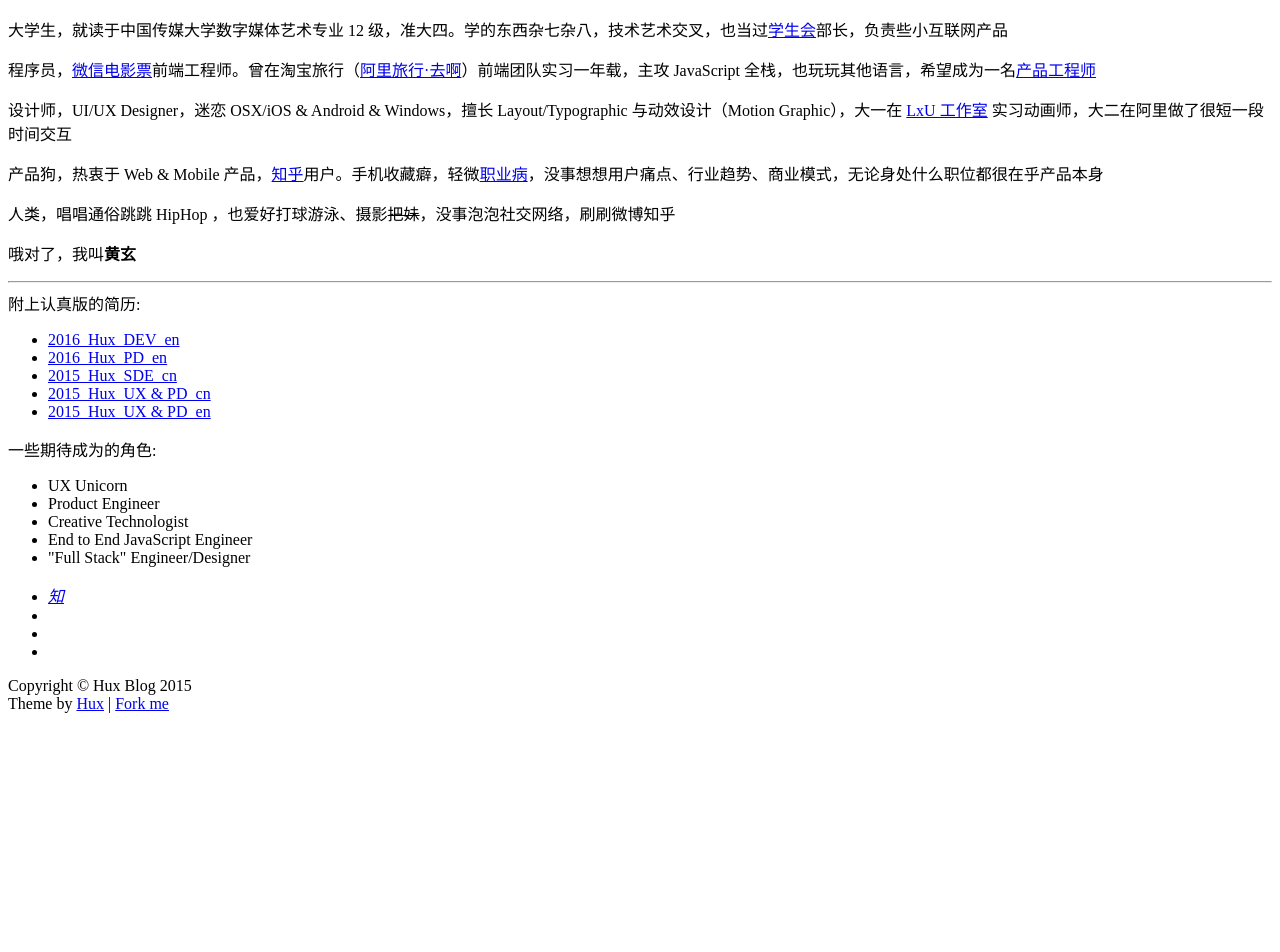
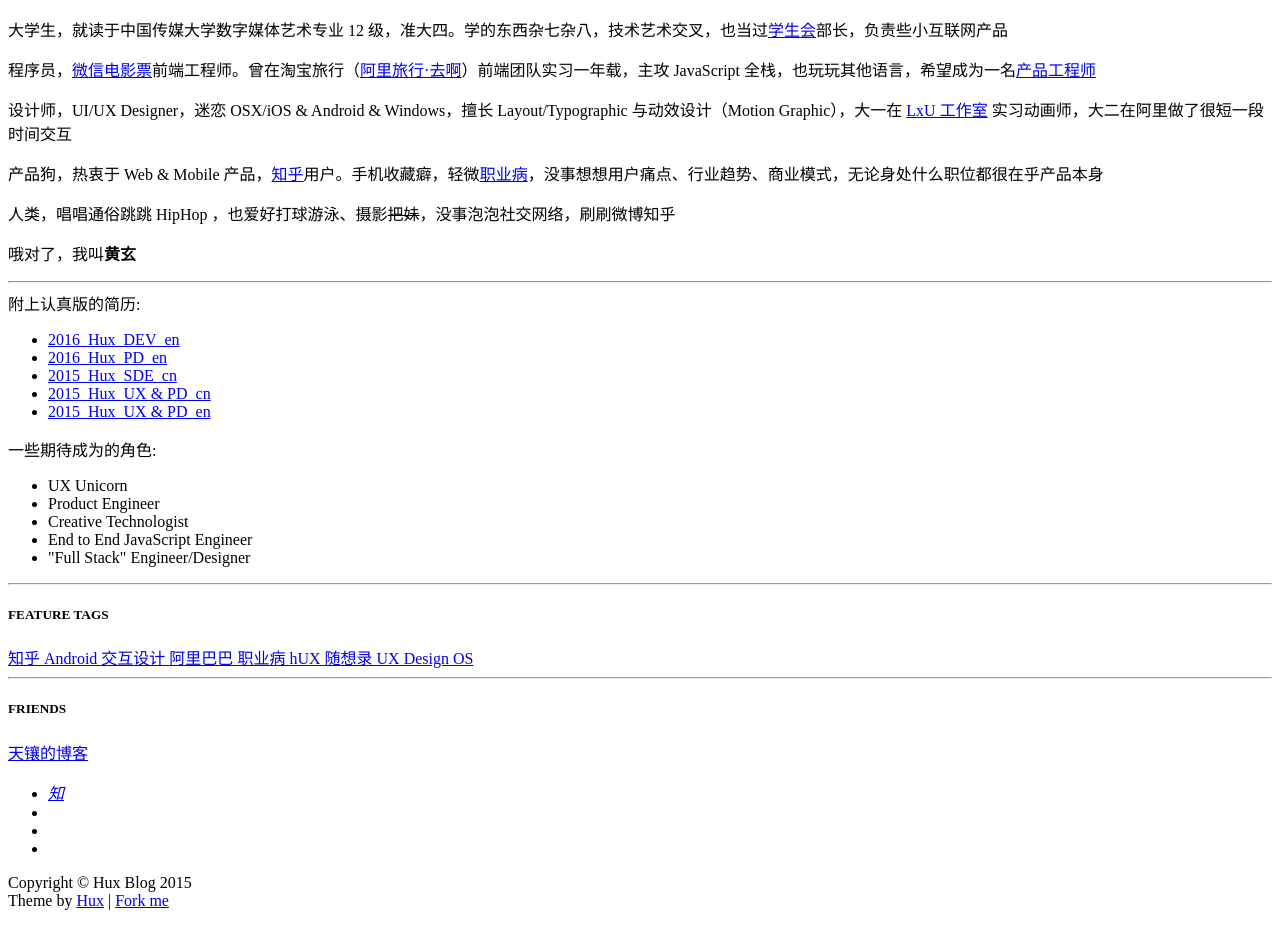
Before and after one commit to zhaohuabing/jekyll_blog_backup, a Jekyll site: the page built from about.html, in a window 1280 px wide. Shown: the part 373-1325 px from the top of the page. Built offline with Jekyll 4.4.1, drawn with Linux system fonts in a browser that asks for light colours; nearby versions of some CDN libraries; comment, search, counter and statistics services are not loaded; before the commit the page ends 1128 px from its top, so only the background shows below that.

Commit message:
sidebar initial shape done! fix navbar a:active

```diff
--- a/_config.yml
+++ b/_config.yml
@@ -39,3 +39,15 @@ useShare: true      # use Comment only. seeing the Share component is depend on
 useBaiduAnalysis: true
 useTencentAnalysis: true
 useGoogleAnalysis: true
+
+
+# Use Sidebar
+sidebar: true
+
+# Friends
+friends: [
+    {
+        title: "天镶的博客",
+        href: "http://lingyu.wang/"
+    }
+]
--- a/_layouts/page.html
+++ b/_layouts/page.html
@@ -20,8 +20,32 @@ layout: default
 <!-- Main Content -->
 <div class="container">
 	<div class="row">
-		<div class="col-lg-8 col-lg-offset-2 col-md-10 col-md-offset-1 post-container">
+        <!-- <div class="col-lg-8 col-lg-offset-2 col-md-10 col-md-offset-1 post-container"> -->
+        <!-- Main -->
+		<div class="col-lg-8 col-lg-offset-1 col-md-10 col-md-offset-1 post-container">
 			{{ content }}
+		</div>
+        <!-- SideBar -->
+        <div class="col-lg-3 col-md-10 sidebar-container">
+            <!-- feature tags -->
+            <hr>
+            <h5> FEATURE TAGS </h5>
+            <div class="tags">
+				{% for tag in site.tags %}
+                    {% if tag[1].size > 1 %}
+        				<a href="#{{ tag[0] }}" title="{{ tag[0] }}" rel="{{ tag[1].size }}">
+                            {{ tag[0] }}
+                        </a>
+                    {% endif %}
+				{% endfor %}
+			</div>
+            <!-- Friends Blog -->
+            <hr>
+            <h5> FRIENDS </h5>
+
+            {% for friend in site.friends %}
+                    <a href="{{friend.href}}">{{friend.title}}</a>
+            {% endfor %}
 		</div>
 	</div>
 </div>
--- a/less/hux-blog.less
+++ b/less/hux-blog.less
@@ -1,8 +1,8 @@
 @import "variables.less";
 @import "mixins.less";
+@import "sidebar.less";
 
 // Global Components
-
 
 body {
 	.sans-serif;
@@ -167,6 +167,7 @@ pre,.table-responsive{
 				font-size: 12px;
 				font-weight: 800;
 				letter-spacing: 1px;
+				// only highlight in mobile
 				&:active{
 					background: rgba(0,0,0,0.12)
 				}
@@ -196,6 +197,9 @@ pre,.table-responsive{
 					&:hover,
 					&:focus {
 						color: @white-faded;
+					}
+					&:active{
+						background: none;
 					}
 				}
 			}
--- a/less/variables.less
+++ b/less/variables.less
@@ -3,5 +3,6 @@
 @brand-primary: #0085A1;
 @gray-dark: lighten(black, 25%);
 @gray: lighten(black, 50%);
+@gray-2: lighten(black, 75%);
 @white-faded: fade(white, 80%);
 @gray-light: #eee;
```
Also changed, not shown: css/hux-blog.css (+19 -0 lines), less/sidebar.less (added, +24 -0 lines), css/hux-blog.min.css.
